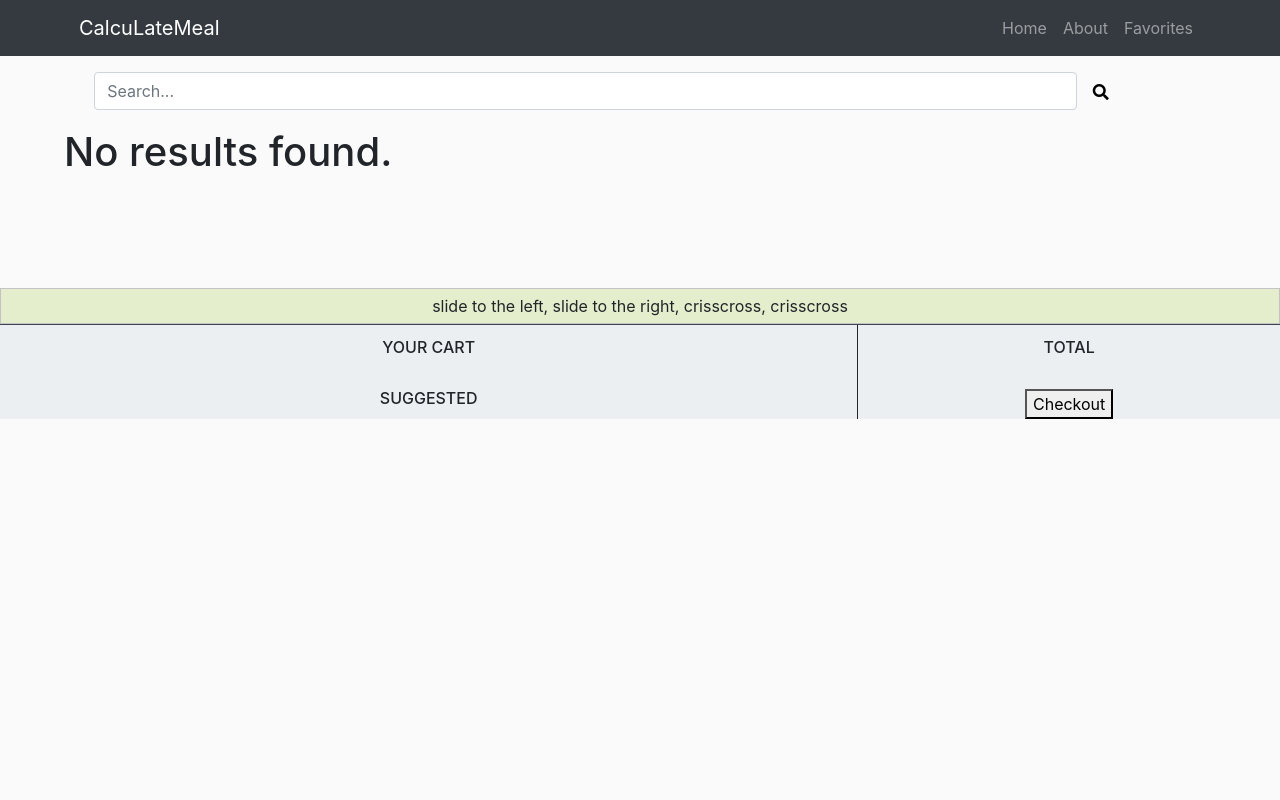
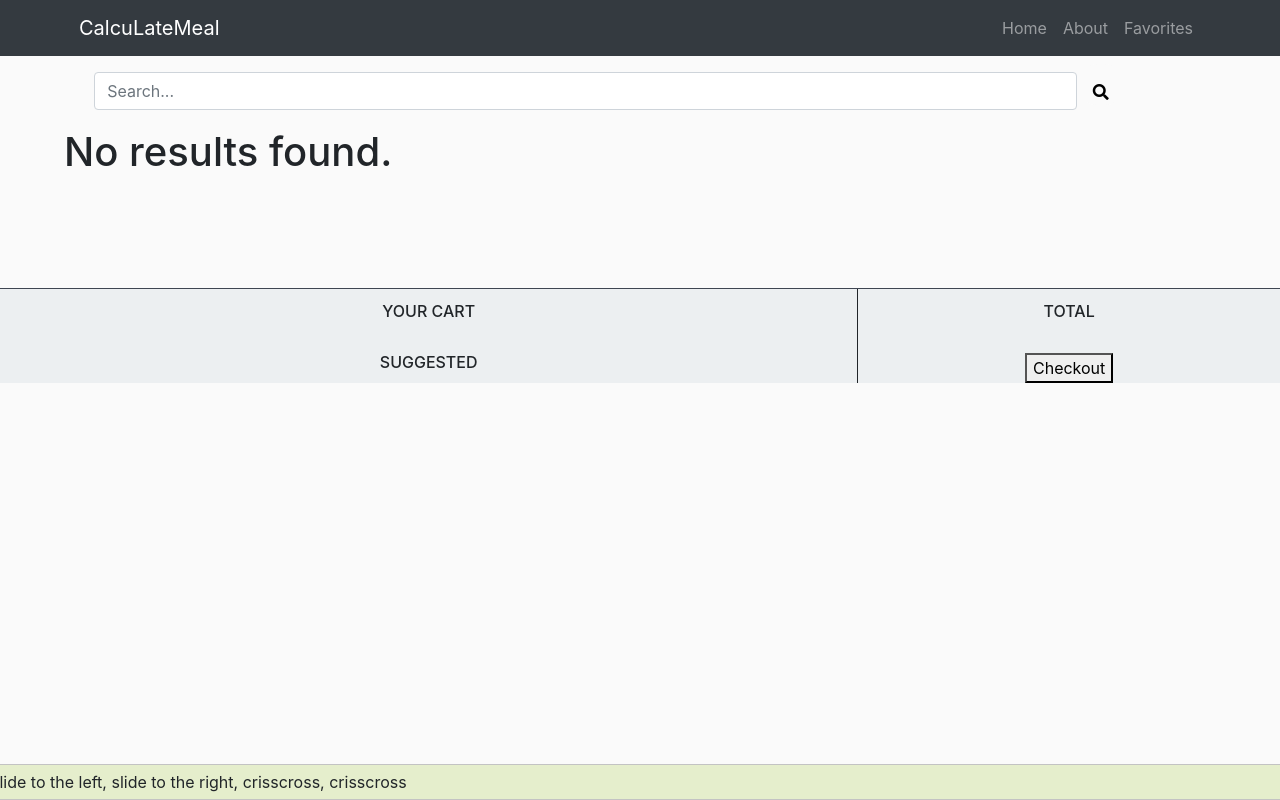
Before and after one commit to grace-hong/latemealcalc, a Flask app: template templates/category.html in a window 1280 px wide. Run offline with Flask 2, Linux system fonts and the light colour scheme; the template is opened without the code that fills it, so the values that code supplies are empty; some libraries are stand-ins or nearby versions.

Commit message:
Update category.html

```diff
--- a/templates/category.html
+++ b/templates/category.html
@@ -116,7 +116,7 @@
 
 <!-- calculator -->
 <footer>
-	<div id = "flip" style = "padding: 5px;text-align: center;background-color: #e5eecc;border: solid 1px #c3c3c3;">slide to the left, slide to the right, crisscross, crisscross</div>
+	<div id = "flip" class = "row fixed-bottom" style = "padding: 5px;text-align: center;background-color: #e5eecc;border: solid 1px #c3c3c3;">slide to the left, slide to the right, crisscross, crisscross</div>
 	<div id = "panel" class = "row" style = "background-color: #eceff1;border-top: solid #3E4551 .1rem;max-height:210px; overflow:auto;">
 		<div class = "col-8" style = "padding-right:0; padding-top:.8rem; border-right: solid .1rem; text-align: center;" >
 			<h6>YOUR CART</h6>
```
